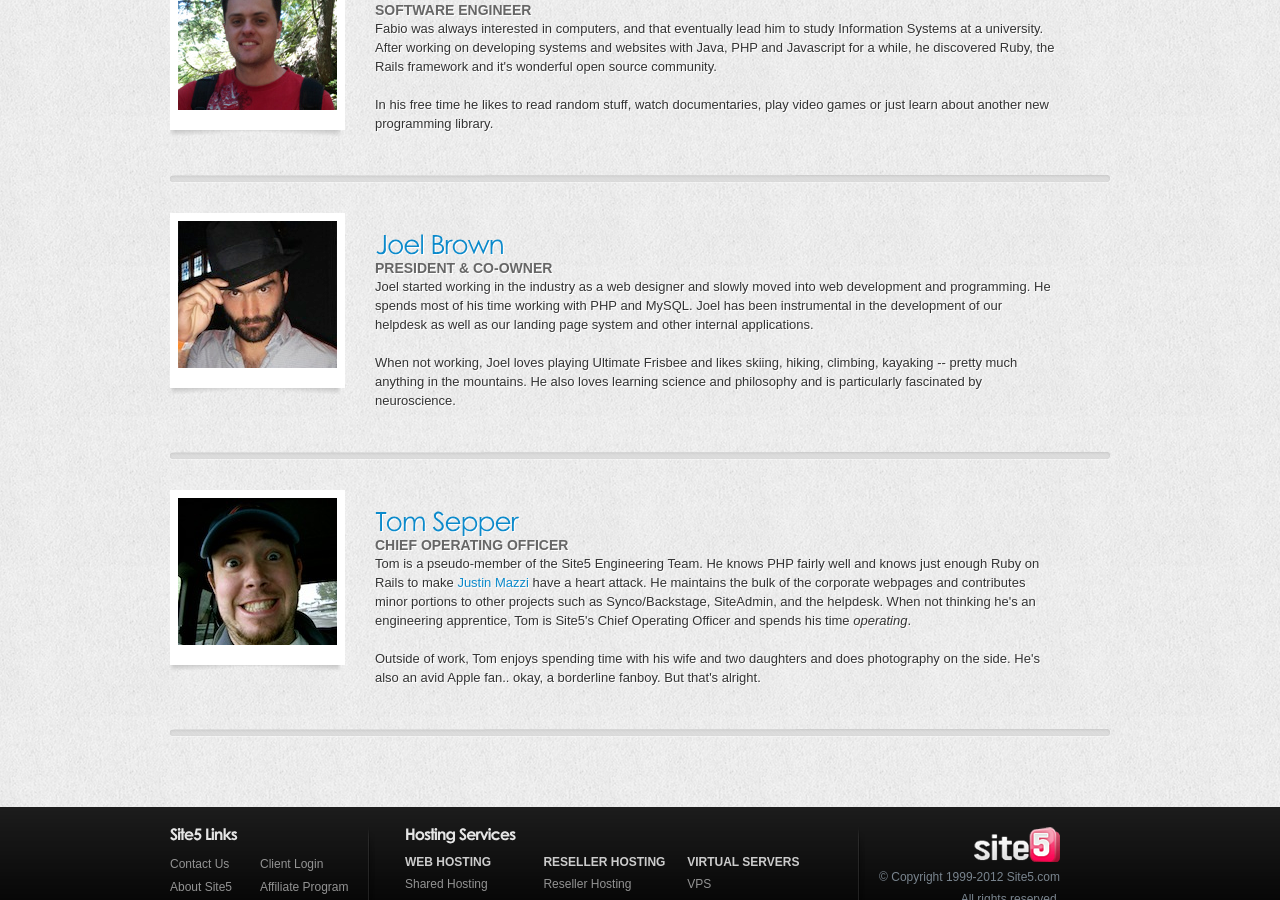
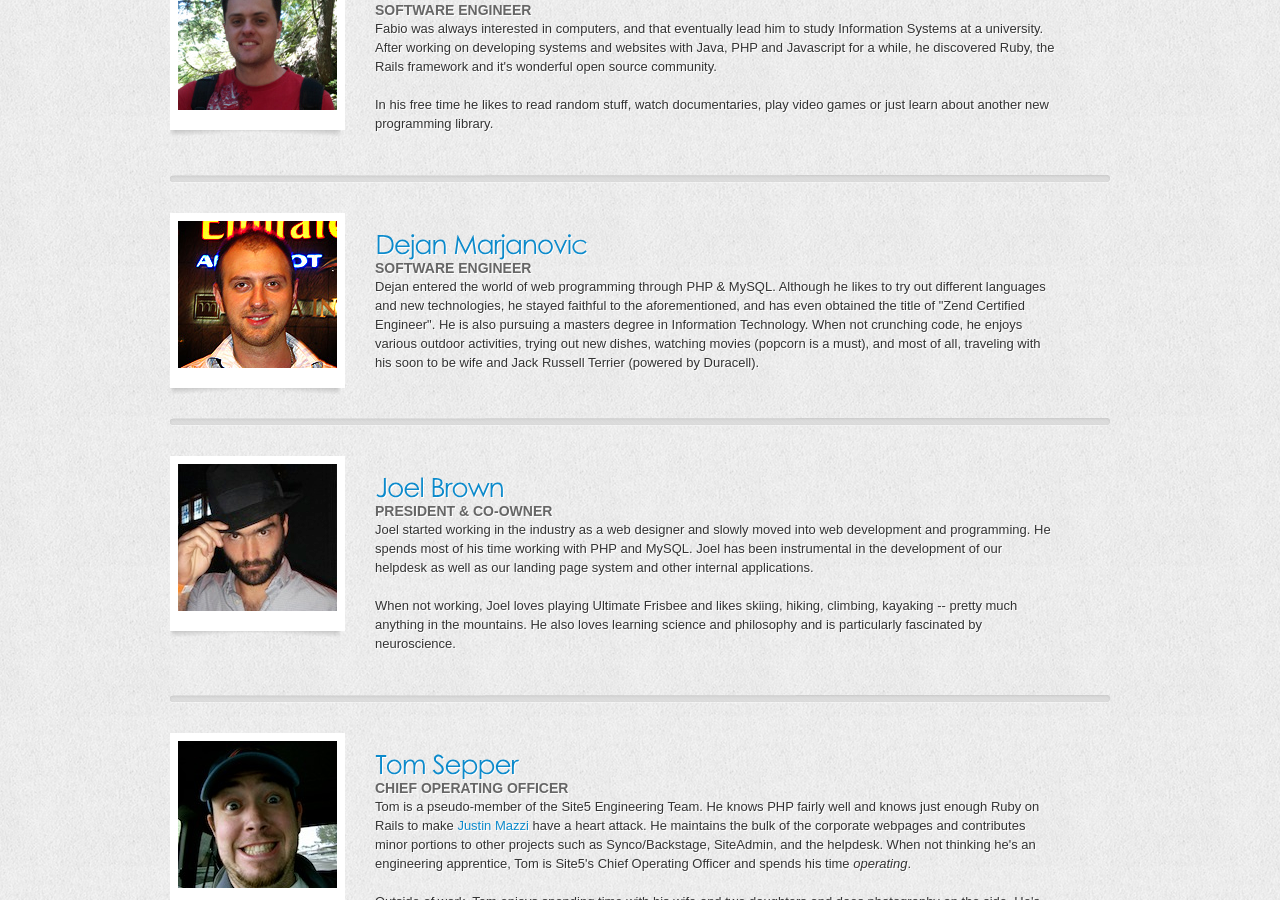
Before and after one commit to digideskio/eng5.com, a Jekyll site: the page built from team.html, in a window 1280 px wide and 900 px high, scrolled down 1429 px. Built offline with Jekyll 4.4.1, drawn with Linux system fonts in a browser that asks for light colours; Markdown is read by kramdown in place of the engine named in the settings.

Commit message:
Dejan added to team

```diff
--- a/team.html
+++ b/team.html
@@ -83,6 +83,19 @@
   <!-- begin teamMember -->
   <div class="teamMember">
     <div class="imgBox">
+      <img src="images/team/dmarjanovic.jpg" alt="Dejan Marjanovic" />
+      <div class="shadow"><img src="images/shadow_team.png" alt="Bottom Shadow" /></div>
+    </div>
+    <div class="description">
+      <h2>Dejan Marjanovic</h2>
+      <span class="title">SOFTWARE ENGINEER</span>
+			<p>Dejan entered the world of web programming through PHP &amp; MySQL. Although he likes to try out different languages and new technologies, he stayed faithful to the aforementioned, and has even obtained the title of &quot;Zend Certified Engineer&quot;. He is also pursuing a masters degree in Information Technology. When not crunching code, he enjoys various outdoor activities, trying out new dishes, watching movies (popcorn is a must), and most of all, traveling with his soon to be wife and Jack Russell Terrier (powered by Duracell).</p>
+    </div>
+  </div>
+  <!-- end teamMemeber -->
+  <!-- begin teamMember -->
+  <div class="teamMember">
+    <div class="imgBox">
       <img src="images/team/jbrown.jpg" alt="Joel Brown" />
       <div class="shadow"><img src="images/shadow_team.png" alt="Bottom Shadow" /></div>
     </div>
```
Also changed, not shown: images/team/dmarjanovic.jpg (added).
